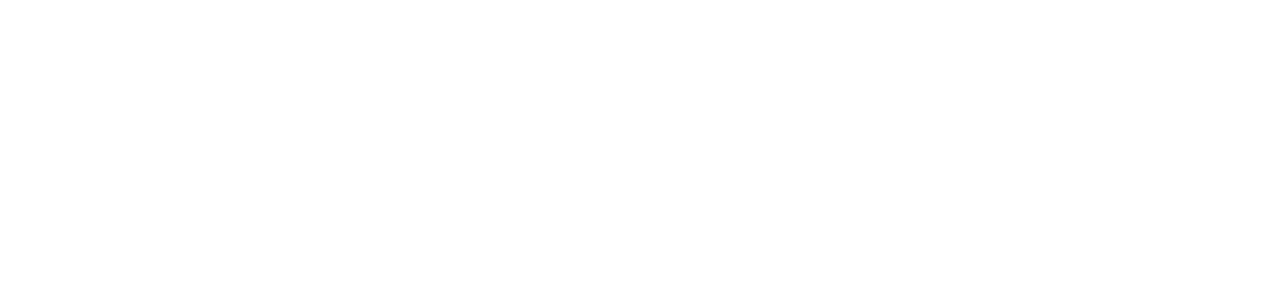
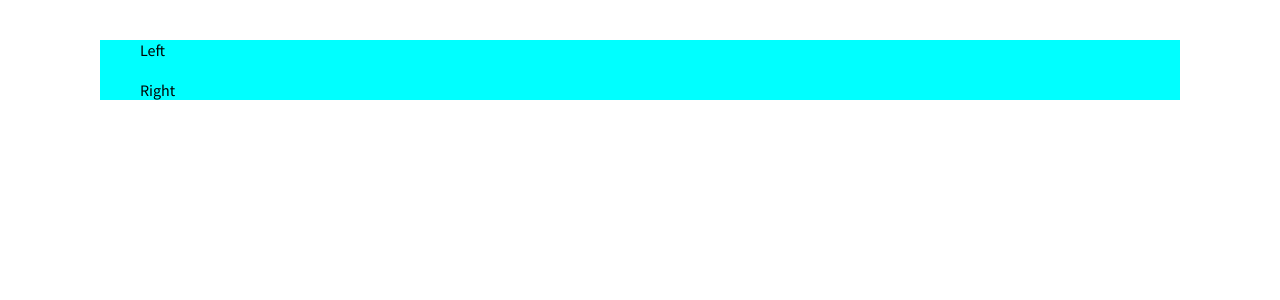
Before and after one commit to saadchaay/Application_CRM_system, a React (Create React App) app in the folder app/client/: page / in a window 1280 px wide. Shown: the top 300 px of the page. Built offline with nearby package versions, Linux system fonts and the light colour scheme.

Commit message:
last update for today

```diff
--- a/app/client/package.json
+++ b/app/client/package.json
@@ -12,6 +12,7 @@
     "react-dom": "^18.1.0",
     "react-scripts": "5.0.1",
     "recharts": "^2.1.9",
+    "sass": "^1.51.0",
     "web-vitals": "^2.1.4"
   },
   "scripts": {
--- a/app/client/src/components/topbar/Topbar.jsx
+++ b/app/client/src/components/topbar/Topbar.jsx
@@ -1,13 +1,13 @@
 import React from "react";
+import "../../styles/sass/main.css";
 
-export default function Topbar(){
-    return (
-        <div className="topbar">
-            <div className="topbarWrapper">
-                <div className="topLeft"></div>
-                <div className="topRight"></div>
-            </div>
-        </div>
-
-    )
-};
+export default function Topbar() {
+  return (
+    <div className="topbar">
+      <div className="topbarWrapper">
+        <div className="topLeft">Left</div>
+        <div className="topRight">Right</div>
+      </div>
+    </div>
+  );
+}
--- /dev/null
+++ b/app/client/src/styles/sass/main.css
@@ -0,0 +1,8 @@
+* {
+  margin: 20px;
+}
+
+.topbar {
+  background-color: aqua;
+}
+/*# sourceMappingURL=main.css.map */
--- /dev/null
+++ b/app/client/src/styles/sass/main.scss
@@ -0,0 +1,7 @@
+* {
+    margin: 20px;
+}
+
+.topbar {
+    background-color: aqua;
+}
```
Also changed, not shown: 2 other files (tests, documents, lock files or other folders).
